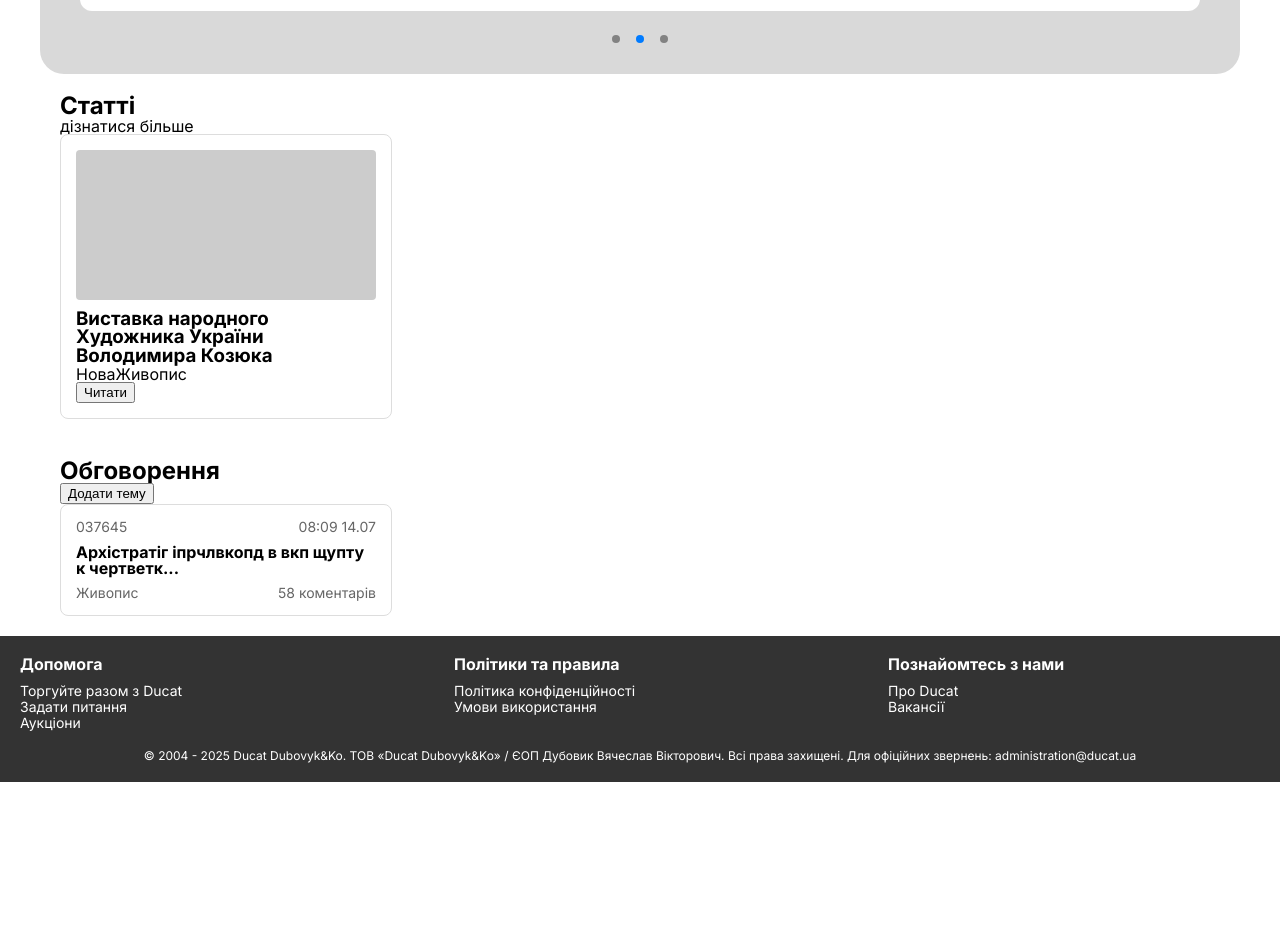
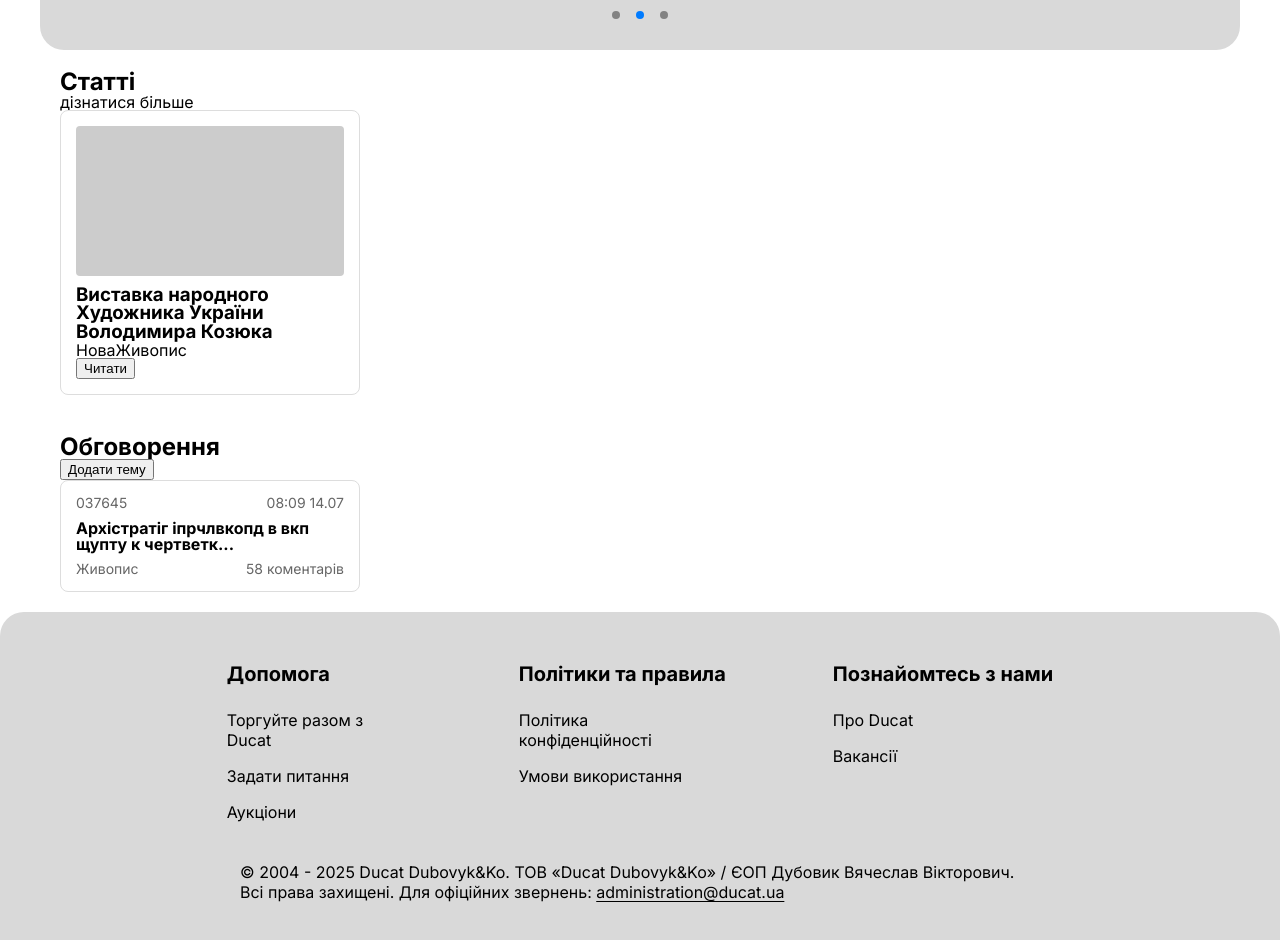
Before and after one commit to Valentyn-Radobenko/antiques-market-place, a React (Create React App) app: page / in a window 1280 px wide. Shown: the part 1094-2034 px from the top of the page. Before the commit the page ends 1876 px from the top, so only its background shows below. Built offline with nearby package versions, Linux system fonts and the light colour scheme.

Commit message:
improve footer

```diff
--- a/src/App.tsx
+++ b/src/App.tsx
@@ -172,8 +172,13 @@ export const App: React.FC = () => {
         </div>
         <div className="footer__copyright">
           © 2004 - 2025 Ducat Dubovyk&Ko. ТОВ «Ducat Dubovyk&Ko» / ЄОП Дубовик
-          Вячеслав Вікторович. Всі права захищені. Для офіційних звернень:
-          administration@ducat.ua
+          Вячеслав Вікторович. Всі права захищені. Для офіційних звернень:&nbsp;
+          <a
+            href="mailto:administration@ducat.ua"
+            className="footer__copyright-link"
+          >
+            administration@ducat.ua
+          </a>
         </div>
       </footer>
     </>
--- a/src/components/Exhibitions/Exhibitions.scss
+++ b/src/components/Exhibitions/Exhibitions.scss
@@ -1,5 +1,3 @@
-@import './../../styles/mixins';
-
 .exhibitions {
   box-sizing: border-box;
   display: flex;
@@ -41,6 +39,7 @@
   &__wrapper {
     box-sizing: border-box;
     overflow: hidden;
+    scroll-behavior: smooth;
     position: relative;
     display: flex;
     height: 573px;
--- a/src/components/Exhibitions/Exhibitions.tsx
+++ b/src/components/Exhibitions/Exhibitions.tsx
@@ -1,4 +1,3 @@
-import './Exhibitions.scss';
 import React, { useState, useRef, useEffect, useCallback } from 'react';
 import exhibition1 from './../../images/exhibitions/exhibition-1.jpg';
 import exhibition2 from './../../images/exhibitions/exhibition-2.jpg';
--- a/src/styles/index.scss
+++ b/src/styles/index.scss
@@ -3,13 +3,23 @@
 @import './variables';
 @import './fonts';
 
+@import './../components/Exhibitions/Exhibitions';
+
+html {
+  box-sizing: border-box;
+}
+
+html * {
+  box-sizing: inherit;
+}
+
 body {
   font-family: Inter, sans-serif;
   margin: 0;
   padding: 0;
-  box-sizing: border-box;
   background-color: $bg-color;
   color: $dark-text-color;
+  scroll-behavior: smooth;
 }
 
 main {
@@ -48,7 +58,6 @@ main {
     width: 40%;
 
     &-bar {
-      box-sizing: border-box;
       display: flex;
       align-items: center;
       justify-content: space-between;
@@ -315,34 +324,50 @@ main {
 }
 
 .footer {
-  background-color: #333;
-  color: #fff;
-  padding: 20px;
+  display: flex;
+  height: 340px;
+  padding: 40px;
+  flex-direction: column;
+  justify-content: center;
+  align-items: center;
+  gap: 40px;
+  flex-shrink: 0;
+  border-radius: 24px 24px 0px 0px;
+  background: #d9d9d9;
 
   &__columns {
     display: flex;
-    justify-content: space-between;
-    margin-bottom: 20px;
-
-    .footer__column {
-      width: 30%;
-    }
+    justify-content: center;
+    align-items: flex-start;
+    gap: 107px;
+    align-self: stretch;
   }
 
   &__title {
-    font-size: 16px;
-    font-weight: bold;
-    margin-bottom: 10px;
+    margin-bottom: 24px;
+    color: #000;
+    font-family: Inter;
+    font-size: 20px;
+    font-style: normal;
+    font-weight: 700;
+    line-height: normal;
   }
 
   &__list {
-    list-style: none;
-    padding: 0;
+    display: flex;
+    width: 185px;
+    flex-direction: column;
+    align-items: flex-start;
+    gap: 16px;
 
     .footer__link {
-      color: #fff;
-      text-decoration: none;
-      font-size: 14px;
+      align-self: stretch;
+      color: #000;
+      font-family: Inter;
+      font-size: 16px;
+      font-style: normal;
+      font-weight: 400;
+      line-height: normal;
 
       &:hover {
         text-decoration: underline;
@@ -351,7 +376,27 @@ main {
   }
 
   &__copyright {
-    font-size: 12px;
-    text-align: center;
+    color: #000;
+    font-family: Inter;
+    font-size: 16px;
+    font-style: normal;
+    font-weight: 400;
+    line-height: normal;
+    width: 800px;
+
+    &-link {
+      color: #000;
+      font-family: Inter;
+      font-size: 16px;
+      font-style: normal;
+      font-weight: 400;
+      line-height: normal;
+      text-decoration-line: underline;
+      text-decoration-style: solid;
+      text-decoration-skip-ink: auto;
+      text-decoration-thickness: auto;
+      text-underline-offset: auto;
+      text-underline-position: from-font;
+    }
   }
 }
```
